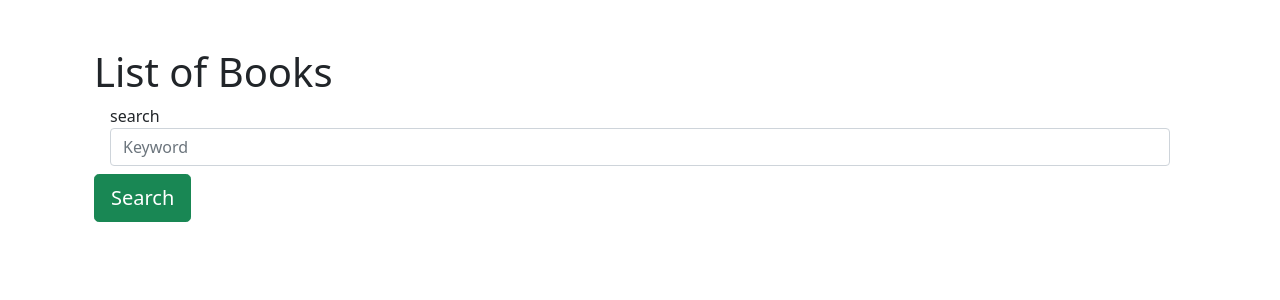
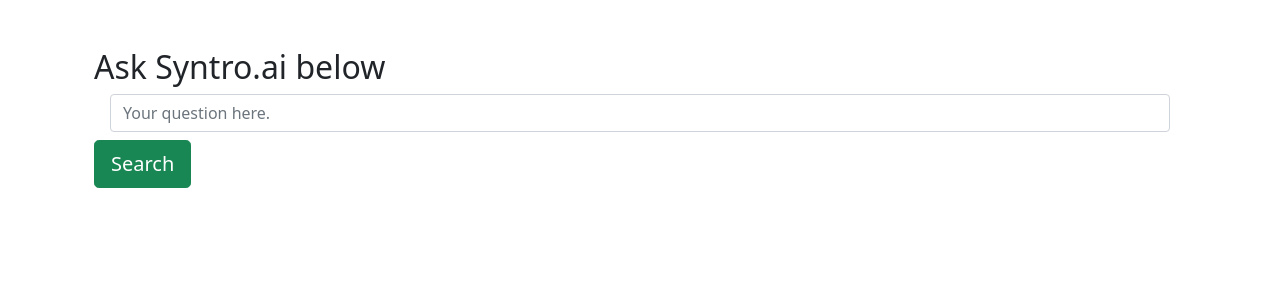
Before and after one commit to cameliahanes/Syntro, a Django app: page /search/ in a window 1280 px wide. Shown: the part 80-380 px from the top of the page. Run offline with Django 3.2, Linux system fonts and the light colour scheme.

Commit message:
Small edits to search prompt.

```diff
--- a/search/templates/search/home.html
+++ b/search/templates/search/home.html
@@ -9,11 +9,10 @@
     <br/>
     <form action="{% url 'search' %}" class="form-inline" method="get">
        <div class="form-group mb-8">
-            <h1>{% if type %}{{ type.name }}{% else %} List of Books {% endif %}</h1>
+            <h2>{% if type %}{{ type.name }}{% else %} Ask Syntro.ai below {% endif %}</h2>
        </div>
        <div class="form-group mx-sm-3 mb-2">
-        <label for="" class="sr-only">search</label>
-        <input name="search" type="" class="form-control" id="" placeholder="Keyword">
+        <input name="search" type="" class="form-control" id="" placeholder="Your question here.">
         </div>
         <button type="submit" class="btn btn-success btn-lg mb-2">Search</button>
    </form>
```
